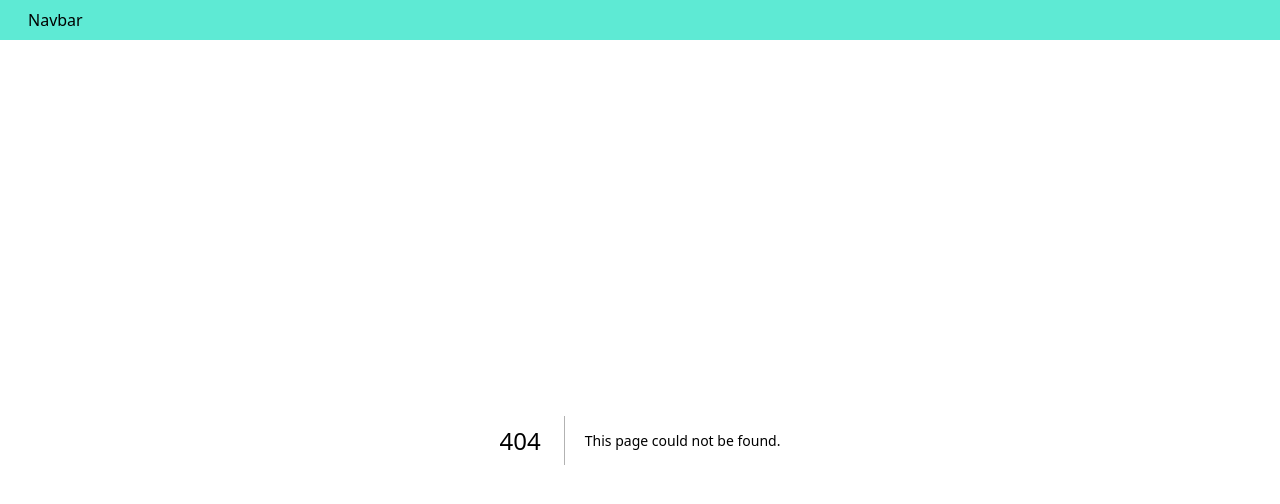
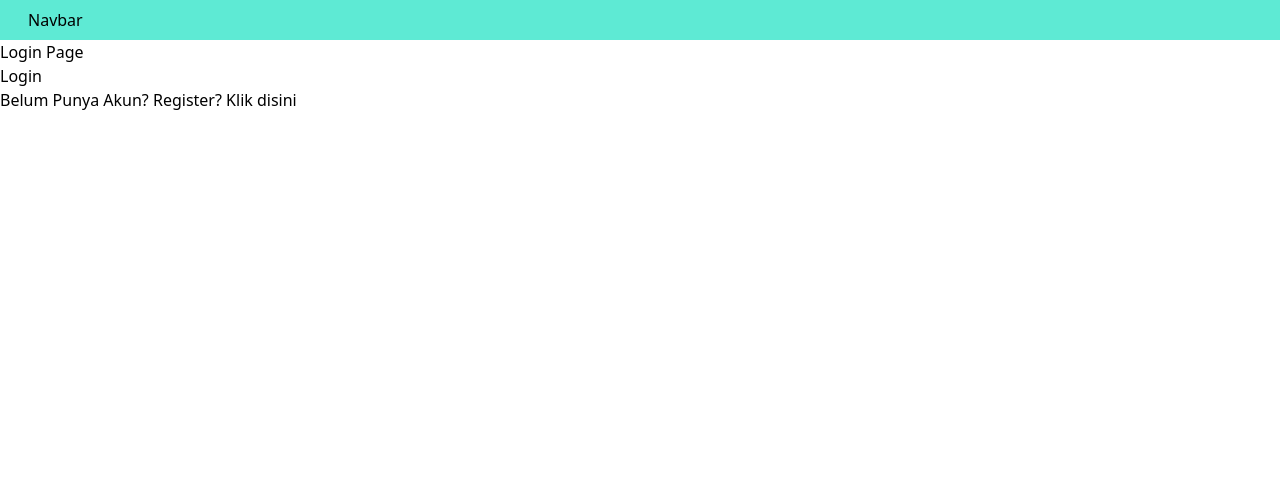
Before and after one commit to Nadhiradhit/tutorial-nextjs, a Next.js app: page /auth/login in a window 1280 px wide. Before the commit this address had no page. Shown: the top 504 px of the page. Built offline with nearby package versions, Linux system fonts and the light colour scheme.

Commit message:
feat: learning link and navigation

```diff
--- /dev/null
+++ b/src/pages/auth/login.tsx
@@ -0,0 +1,19 @@
+import React from 'react'
+import Link from 'next/link'
+import { useRouter } from 'next/router'
+
+export default function LoginPage() {
+    const {push} = useRouter()
+    const handlerLogin = () =>{
+        push("/product")
+    }
+    return (
+        <div>
+            <h1>Login Page</h1>
+            <button onClick={handlerLogin}>Login</button>
+            <p>
+                Belum Punya Akun? Register? <Link href={"/auth/register"}>Klik disini</Link>
+            </p>
+        </div>
+    )
+}
--- /dev/null
+++ b/src/pages/auth/register.tsx
@@ -0,0 +1,13 @@
+import Link from 'next/link'
+import React from 'react'
+
+export default function RegisterPage() {
+    return (
+        <div>
+            <h1>Register Page</h1>
+            <p>
+                Sudah punya akun? Login <Link href={"/auth/login"}>Klik Disini</Link>
+            </p>
+        </div>
+    )
+}
--- a/src/pages/product/[id].tsx
+++ b/src/pages/product/[product].tsx
@@ -6,8 +6,8 @@ export default function DetailProductPage() {
     console.log(query)
     return (
         <div>
-            <h1>Detail Product Page</h1>
-            <p>Product : {query.id} </p>
+            <h1 className="text-xl">Detail Product Page</h1>
+            <p>Product : {query.product} </p>
         </div>
     )
 }
--- a/src/pages/product/index.tsx
+++ b/src/pages/product/index.tsx
@@ -1,7 +1,15 @@
-import React from 'react'
+import { useRouter } from 'next/router'
+import React, { useEffect, useState } from 'react'
 
 
 export default function ProductPage() {
+    const [isLogin, setIsLogin] = useState(false)
+    const {push} = useRouter()
+    useEffect(() => {
+        if (!isLogin) {
+            push("/auth/login")
+        }
+    }, [])
     return (
         <div>
             <h1>Product Page</h1>
```
Also changed, not shown: .eslintrc.json.
